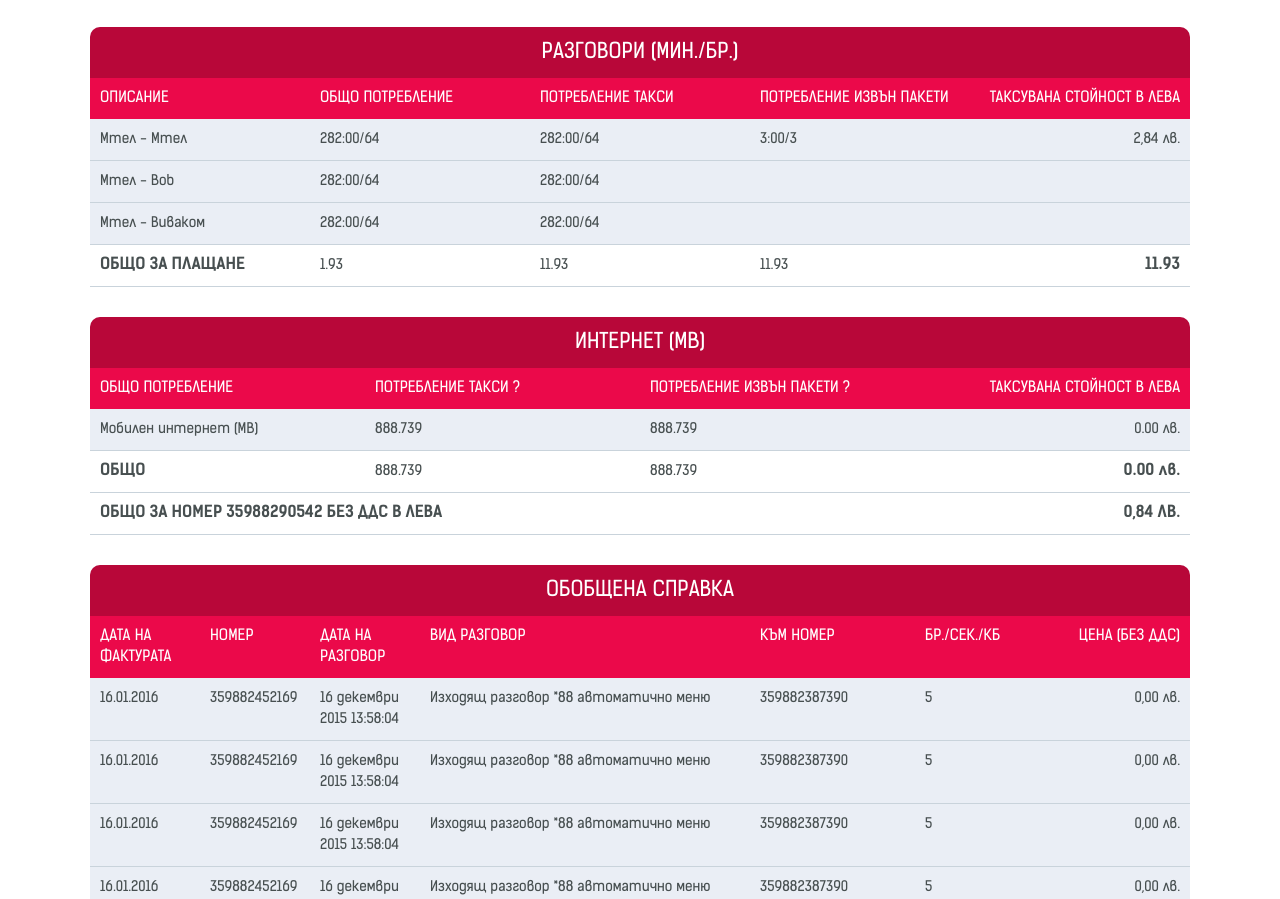
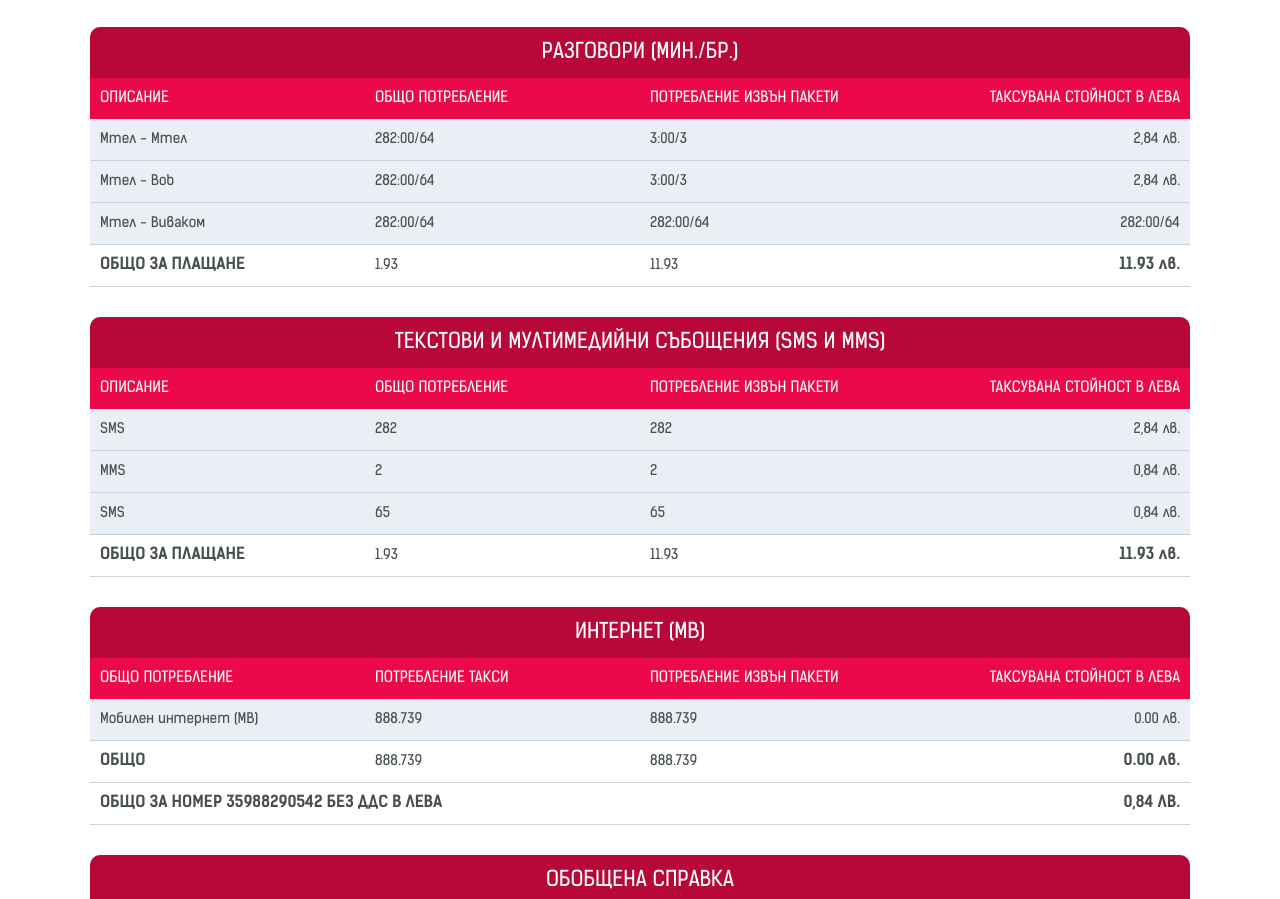
Before and after one commit to Luchiya/MVNO, a website: page app/index.html in a window 1280 px wide. Shown: the part 1119-2018 px from the top of the page. Drawn offline with Linux system fonts and the light colour scheme; files whose address does not match are found by name.

Commit message:
Премахната е колона - потребление такси.

```diff
--- a/app/index.html
+++ b/app/index.html
@@ -155,44 +155,81 @@
 						</tr>
 					</thead>
 					<tr class="small-labels">
-						<td class="widthtbl_20">ОПИСАНИЕ</td>
-						<td class="widthtbl_20">ОБЩО ПОТРЕБЛЕНИЕ</td>
-						<td class="widthtbl_20">ПОТРЕБЛЕНИЕ ТАКСИ</td>
-						<td class="widthtbl_20">ПОТРЕБЛЕНИЕ ИЗВЪН ПАКЕТИ</td>
-						<td class="widthtbl_20">ТАКСУВАНА СТОЙНОСТ В ЛЕВА</td>
+						<td class="widthtbl_25">ОПИСАНИЕ</td>
+						<td class="widthtbl_25">ОБЩО ПОТРЕБЛЕНИЕ</td>
+						<td class="widthtbl_25">ПОТРЕБЛЕНИЕ ИЗВЪН ПАКЕТИ</td>
+						<td class="widthtbl_25">ТАКСУВАНА СТОЙНОСТ В ЛЕВА</td>
 					</tr>
 					<tr class="table-border">
-						<td class="widthtbl_20">Мтел - Мтел</td>
-						<td class="widthtbl_20">282:00/64</td>
-						<td class="widthtbl_20">282:00/64</td>
-						<td class="widthtbl_20">3:00/3</td>
-						<td class="widthtbl_20">2,84 лв.</td>
+						<td class="widthtbl_25">Мтел - Мтел</td>
+						<td class="widthtbl_25">282:00/64</td>
+						<td class="widthtbl_25">3:00/3</td>
+						<td class="widthtbl_25">2,84 лв.</td>
 					</tr>
 					<tr class="table-border">
-						<td class="widthtbl_20">Мтел - Bob</td>
-						<td class="widthtbl_20">282:00/64</td>
-						<td class="widthtbl_20">282:00/64</td>
-						<td class="widthtbl_20"></td>
-						<td class="widthtbl_20"></td>
+						<td class="widthtbl_25">Мтел - Bob</td>
+						<td class="widthtbl_25">282:00/64</td>
+						<td class="widthtbl_25">3:00/3</td>
+						<td class="widthtbl_25">2,84 лв.</td>
 					</tr>
 					<tr class="table-border">
-						<td class="widthtbl_20">Мтел - Виваком</td>
-						<td class="widthtbl_20">282:00/64</td>
-						<td class="widthtbl_20">282:00/64</td>
-						<td class="widthtbl_20"></td>
-						<td class="widthtbl_20"></td>
+						<td class="widthtbl_25">Мтел - Виваком</td>
+						<td class="widthtbl_25">282:00/64</td>
+						<td class="widthtbl_25">282:00/64</td>
+						<td class="widthtbl_25">282:00/64</td>
 					</tr>
 					<tfoot>
 						<tr class="total table-border">
 							<td class="widthtbl_20">ОБЩО ЗА ПЛАЩАНЕ</td>
 							<td class="widthtbl_20">1.93</td>
 							<td class="widthtbl_20">11.93</td>
-							<td class="widthtbl_20">11.93</td>
-							<td class="widthtbl_20">11.93</td>
+							<td class="widthtbl_20">11.93 лв.</td>
 						</tr>
 					</tfoot>
 				</table>
 			</div>
+			<div class="table-wrap">
+				<table class="invoice-table">
+					<thead>
+						<tr class="dark-table-head">
+							<th class="widthtbl_100" colspan="5">Текстови и мултимедийни събощения (SMS и MMS)</th>
+						</tr>
+					</thead>
+					<tr class="small-labels">
+						<td class="widthtbl_25">ОПИСАНИЕ</td>
+						<td class="widthtbl_25">ОБЩО ПОТРЕБЛЕНИЕ</td>
+						<td class="widthtbl_25">ПОТРЕБЛЕНИЕ ИЗВЪН ПАКЕТИ</td>
+						<td class="widthtbl_25">ТАКСУВАНА СТОЙНОСТ В ЛЕВА</td>
+					</tr>
+					<tr class="table-border">
+						<td class="widthtbl_25">SMS</td>
+						<td class="widthtbl_25">282</td>
+						<td class="widthtbl_25">282</td>
+						<td class="widthtbl_25">2,84 лв.</td>
+					</tr>
+					<tr class="table-border">
+						<td class="widthtbl_25">MMS</td>
+						<td class="widthtbl_25">2</td>
+						<td class="widthtbl_25">2</td>
+						<td class="widthtbl_25">0,84 лв.</td>
+					</tr>
+					<tr class="table-border">
+						<td class="widthtbl_25">SMS</td>
+						<td class="widthtbl_25">65</td>
+						<td class="widthtbl_25">65</td>
+						<td class="widthtbl_25">0,84 лв.</td>
+					</tr>
+					<tfoot>
+						<tr class="total table-border">
+							<td class="widthtbl_20">ОБЩО ЗА ПЛАЩАНЕ</td>
+							<td class="widthtbl_20">1.93</td>
+							<td class="widthtbl_20">11.93</td>
+							<td class="widthtbl_20">11.93 лв.</td>
+						</tr>
+					</tfoot>
+				</table>
+			</div>
+
 			<div class="table-wrap">
 				<table class="invoice-table">
 					<thead>
@@ -202,8 +239,8 @@
 					</thead>
 					<tr class="small-labels">
 						<td class="widthtbl_25">ОБЩО ПОТРЕБЛЕНИЕ</td>
-						<td class="widthtbl_25">ПОТРЕБЛЕНИЕ ТАКСИ ?</td>
-						<td class="widthtbl_25">ПОТРЕБЛЕНИЕ ИЗВЪН ПАКЕТИ ?</td>
+						<td class="widthtbl_25">ПОТРЕБЛЕНИЕ ТАКСИ</td>
+						<td class="widthtbl_25">ПОТРЕБЛЕНИЕ ИЗВЪН ПАКЕТИ</td>
 						<td class="widthtbl_25">ТАКСУВАНА СТОЙНОСТ В ЛЕВА</td>
 					</tr>
 					<tr class="table-border">
@@ -255,46 +292,46 @@
 						<td class="widthtbl_10">16.01.2016</td>
 						<td class="widthtbl_10">359882452169</td>
 						<td class="widthtbl_10">16 декември 2015 13:58:04</td>
-						<td class="widthtbl_30">Изходящ разговор *88 автоматично меню</td>
+						<td class="widthtbl_33">Изходящ разговор *88 автоматично меню</td>
 						<td class="widthtbl_15">359882387390</td>
 						<td class="widthtbl_10">5</td>
-						<td class="widthtbl_15">0,00 лв.</td>
+						<td class="widthtbl_12">0,00 лв.</td>
 					</tr>
 					<tr class="table-border">
 						<td class="widthtbl_10">16.01.2016</td>
 						<td class="widthtbl_10">359882452169</td>
 						<td class="widthtbl_10">16 декември 2015 13:58:04</td>
-						<td class="widthtbl_30">Изходящ разговор *88 автоматично меню</td>
+						<td class="widthtbl_33">Изходящ разговор *88 автоматично меню</td>
 						<td class="widthtbl_15">359882387390</td>
 						<td class="widthtbl_10">5</td>
-						<td class="widthtbl_15">0,00 лв.</td>
+						<td class="widthtbl_12">0,00 лв.</td>
 					</tr>
 					<tr class="table-border">
 						<td class="widthtbl_10">16.01.2016</td>
 						<td class="widthtbl_10">359882452169</td>
 						<td class="widthtbl_10">16 декември 2015 13:58:04</td>
-						<td class="widthtbl_30">Изходящ разговор *88 автоматично меню</td>
+						<td class="widthtbl_33">Изходящ разговор *88 автоматично меню</td>
 						<td class="widthtbl_15">359882387390</td>
 						<td class="widthtbl_10">5</td>
-						<td class="widthtbl_15">0,00 лв.</td>
+						<td class="widthtbl_12">0,00 лв.</td>
 					</tr>
 					<tr class="table-border">
 						<td class="widthtbl_10">16.01.2016</td>
 						<td class="widthtbl_10">359882452169</td>
 						<td class="widthtbl_10">16 декември 2015 13:58:04</td>
-						<td class="widthtbl_30">Изходящ разговор *88 автоматично меню</td>
+						<td class="widthtbl_33">Изходящ разговор *88 автоматично меню</td>
 						<td class="widthtbl_15">359882387390</td>
 						<td class="widthtbl_10">5</td>
-						<td class="widthtbl_15">0,00 лв.</td>
+						<td class="widthtbl_12">0,00 лв.</td>
 					</tr>
 					<tr class="table-border">
 						<td class="widthtbl_10">16.01.2016</td>
 						<td class="widthtbl_10">359882452169</td>
 						<td class="widthtbl_10">16 декември 2015 13:58:04</td>
-						<td class="widthtbl_30">Изходящ разговор *88 автоматично меню</td>
+						<td class="widthtbl_33">Изходящ разговор *88 автоматично меню</td>
 						<td class="widthtbl_15">359882387390</td>
 						<td class="widthtbl_10">5</td>
-						<td class="widthtbl_15">0,00 лв.</td>
+						<td class="widthtbl_12">0,00 лв.</td>
 					</tr>
 					<tfoot>
 						<tr class="total table-border">
```
